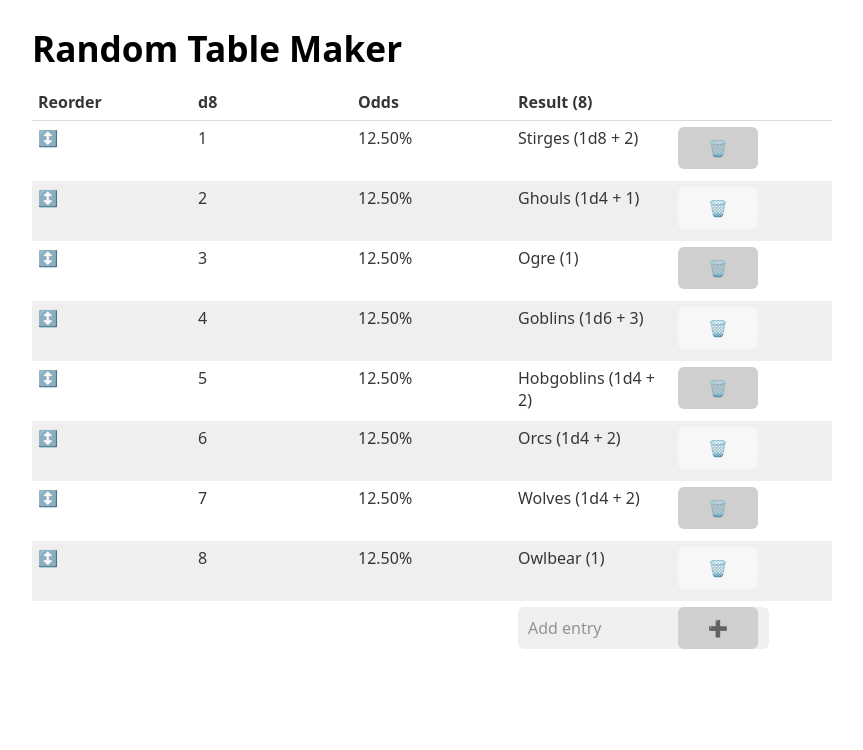
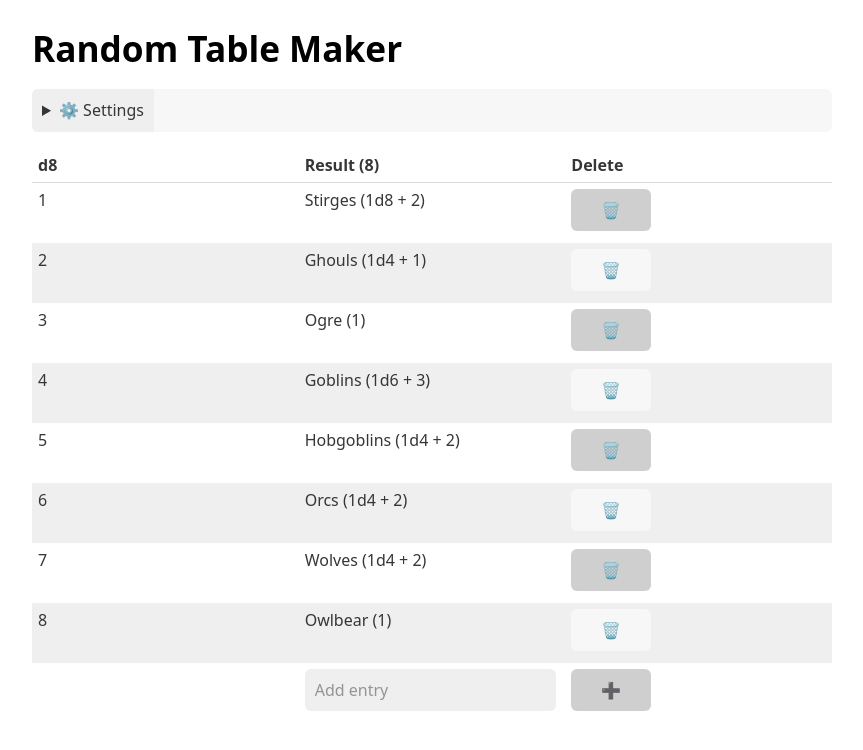
Before and after one commit to Maxzilla60/Random-Table-Maker, a Svelte app: page / in a window 1280 px wide. Shown: the top 750 px of the page, without its empty margins (208-1071 px from the left). Built offline with nearby package versions, Linux system fonts and the light colour scheme.

Commit message:
✨ Add settings

```diff
--- a/src/App.svelte
+++ b/src/App.svelte
@@ -8,6 +8,9 @@
 	const table$ = derived(entries$, mapEntriesToRandomTable);
 	const newEntryInput$ = writable<string>('');
 	const draggingIndex$ = writable<number | null>(null);
+
+	const showOdds$ = writable<boolean>(false);
+	const showReorder$ = writable<boolean>(false);
 
 	function handleDragStart(event: DragEvent, index: number): void {
 		draggingIndex$.set(index);
@@ -41,13 +44,27 @@
 <main>
 	<h1>Random Table Maker</h1>
 
+	<details>
+		<summary>⚙️ Settings</summary>
+		<label>
+			Show Odds
+			<input type="checkbox" bind:checked={$showOdds$}/>
+		</label><br/>
+		<label>
+			Reorder
+			<input type="checkbox" bind:checked={$showReorder$}/>
+		</label>
+	</details>
+
 	{#if $table$}
 		{@const { diceSize, table } = $table$}
 		{@const [firstDie, secondDie] = diceSize}
 		<table>
 			<thead>
 			<tr>
+				{#if $showReorder$}
 					<th>Reorder</th>
+				{/if}
 				<th colspan={secondDie ? 2 : 1}>
 					{#if firstDie === 2}
 						coin
@@ -62,10 +79,14 @@
 						{/if}
 					{/if}
 				</th>
+				{#if $showOdds$}
 					<th>Odds</th>
+				{/if}
 				<th>Result ({ $entries$.length })</th>
+				<th>Delete</th>
 			</tr>
 			</thead>
+
 			<tbody>
 			{#each table as entry, index}
 				{@const { value, secondValue, odds, result } = entry}
@@ -74,6 +95,7 @@
 					ondragover={handleDragOver}
 					ondrop={e => handleDrop(e, index)}
 				>
+					{#if $showReorder$}
 						<td
 							draggable="true"
 							ondragstart={e => handleDragStart(e, index)}
@@ -81,6 +103,7 @@
 						>
 							↕️
 						</td>
+					{/if}
 					<td>
 						<DiceValue value={value}/>
 					</td>
@@ -89,7 +112,9 @@
 							<DiceValue value={secondValue}/>
 						</td>
 					{/if}
+					{#if $showOdds$}
 						<td>{odds.toFixed(2)}%</td>
+					{/if}
 					<td>{result}</td>
 					<td>
 						<button onclick={() => removeEntry(index)}>🗑️</button>
@@ -97,12 +122,16 @@
 				</tr>
 			{/each}
 			<tr>
+				{#if $showReorder$}
 					<td></td>
+				{/if}
 				<td></td>
 				{#if secondDie}
 					<td></td>
 				{/if}
+				{#if $showOdds$}
 					<td></td>
+				{/if}
 				<td>
 					<input
 						bind:value={$newEntryInput$}
```
Lines whose indentation alone changed are shown as unchanged.
